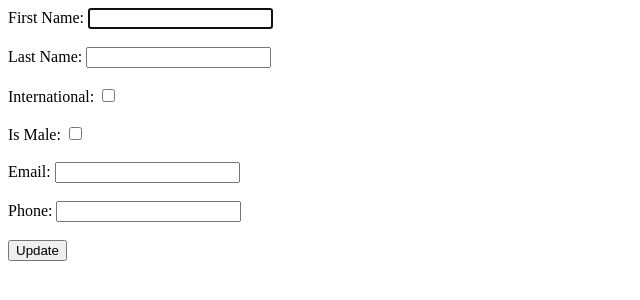
After one commit to atopham/AshlynLewis, a Django app: template ashlynlewis/templates/manageis/editStudent.html in a window 1280 px wide. The commit adds this page. Shown: the top 300 px of the page, without its empty margins (0-640 px from the left). Run offline with Django 4.2, Linux system fonts and the light colour scheme; the template is opened without the code that fills it, so the values that code supplies are empty.

Commit message:
edit single student

```diff
--- a/ashlynlewis/manageis/urls.py
+++ b/ashlynlewis/manageis/urls.py
@@ -1,9 +1,12 @@
 from django.urls import path
-from .views import firetablePageView, indexPageView, deleteEmployeePageView
+from .views import firetablePageView, indexPageView, deleteEmployeePageView, updateSingleStudent, editSingleStudent
 
 urlpatterns = [
     path("", indexPageView, name="index"),
     path("firetable",firetablePageView,name="firetable"),
-    path("deleteEmployee/<int:byu_id>", deleteEmployeePageView, name="deleteEmployee")
+    path("deleteEmployee/<int:byu_id>", deleteEmployeePageView, name="deleteEmployee"),
+
+    path("editsinglestudent/<int:byu_id>", editSingleStudent, name="editsinglestudent"),
+    path("updatesinglestudent", updateSingleStudent, name="updatesinglestudent"),
 
 ]
--- /dev/null
+++ b/ashlynlewis/templates/manageis/editStudent.html
@@ -0,0 +1,45 @@
+<!DOCTYPE html>
+<html lang="en">
+<head>
+    <meta charset="UTF-8">
+    <meta http-equiv="X-UA-Compatible" content="IE=edge">
+    <meta name="viewport" content="width=device-width, initial-scale=1.0">
+    <title>Edit Single Student</title>
+</head>
+<body>
+
+    <div>
+        <form name="form" method="post" action="{% url 'updatesinglestudent' %}">
+            {% csrf_token %}
+            <input type="hidden" id="byu_id" name="byu_id" value="{{record.byu_id}}">
+
+            <label for="emp_first">First Name:</label>
+            <input type="text" name="emp_first" id="emp_first" value="{{record.emp_first}}" autofocus>
+            <br><br>
+
+            <label for="emp_last">Last Name:</label>
+            <input type="text" name="emp_last" id="emp_last" value="{{record.emp_last}}">
+            <br><br>
+
+            <label for="international">International:</label>
+            <input type="checkbox" name="international" id="international" {% if record.international %} checked {% endif %}>
+            <br><br>
+
+            <label for="is_male">Is Male:</label>
+            <input type="checkbox" name="is_male" id="is_male" {% if record.is_male %} checked {% endif %}>
+            <br><br>
+
+            <label for="email">Email:</label>
+            <input type="email" name="email" id="email" value="{{record.email}}">
+            <br><br>
+
+            <label for="phone">Phone:</label>
+            <input type="phone" name="phone" id="phone" value="{{record.phone}}">
+            <br><br>
+
+            <button type="submit">Update</button>
+
+        </form>
+    </div>
+</body>
+</html>
--- a/ashlynlewis/templates/manageis/firetable.html
+++ b/ashlynlewis/templates/manageis/firetable.html
@@ -90,7 +90,7 @@
             <tr>
 
                 <td><a href="">+</a></th>
-                <td><a href="">edit</a></td>
+                <td><a href="{% url 'editsinglestudent' byu_id=student.byu_id %}">Edit</a></td>
                 <td> <a href="{% url 'deleteEmployee' byu_id=student.byu_id %}" onclick="return confirm('Are you sure you want to delete this item?')">Delete</a></td>
                 <td>{{student.emp_first}}</td>
                 <td>{{student.emp_last}}</td>
```
Also changed, not shown: ashlynlewis/manageis/views.py (+23 -0 lines).
